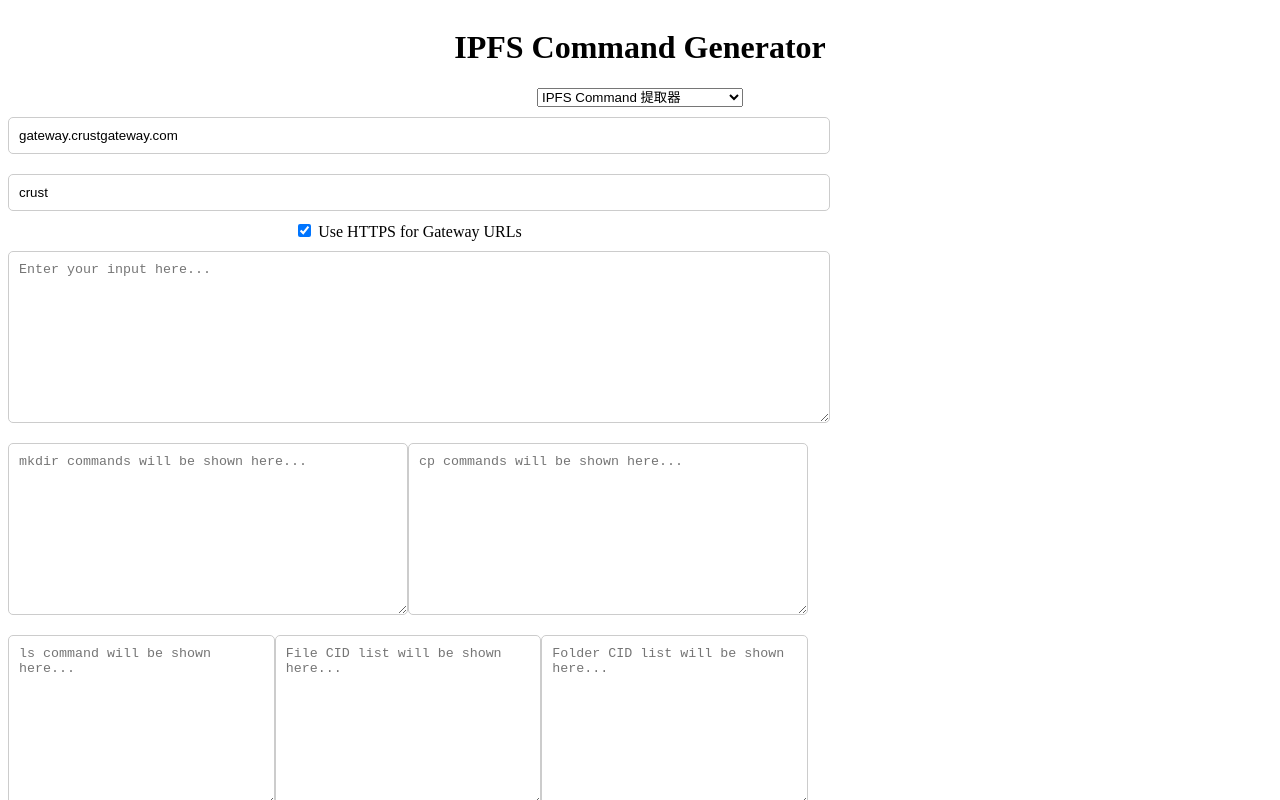
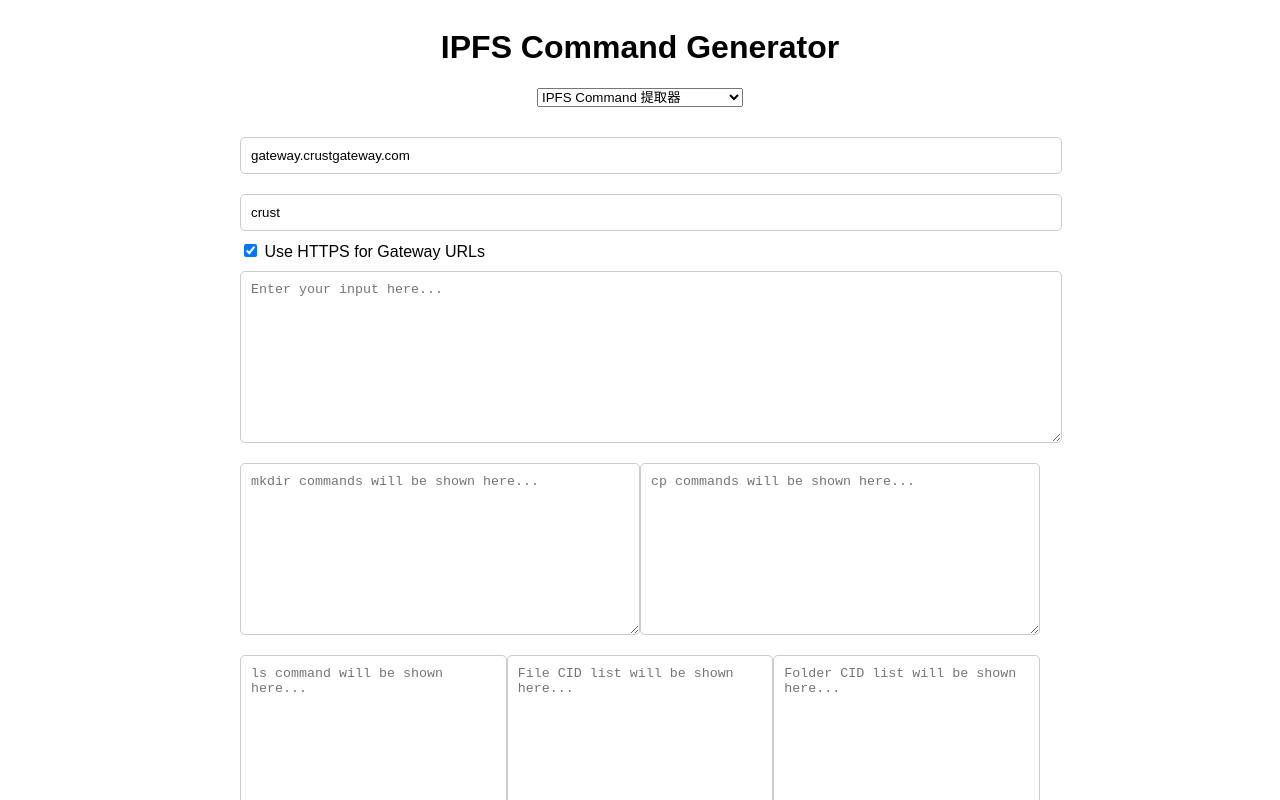
Before and after one commit to KoriIku/ipfs-helper, a Vue app: page / in a window 1280 px wide. Shown: the top 800 px of the page. Built offline with nearby package versions, Linux system fonts and the light colour scheme.

Commit message:
主界面-看起来readme只在模式1出现

```diff
--- a/src/App.vue
+++ b/src/App.vue
@@ -8,7 +8,6 @@
     <Cidv1Mode v-if="currentMode === 'cidv1'" />
     <PinRetryMode v-if="currentMode === 'pinRetry'" />
     <IpfsAddGeneratorMode v-if="currentMode === 'ipfsAddGenerator'" />
-    <Readme />
   </div>
 </template>
 
@@ -19,7 +18,7 @@ import ExtractorMode from './components/ExtractorMode.vue'
 import Cidv1Mode from './components/Cidv1Mode.vue'
 import PinRetryMode from './components/PinRetryMode.vue'
 import IpfsAddGeneratorMode from './components/IpfsAddGeneratorMode.vue'
-import Readme from './components/Readme.vue'
+
 
 const currentMode = ref('extractor')
 
@@ -30,12 +29,16 @@ function handleModeChange(mode) {
 
 <style scoped>
 #app {
-  text-align: center; /* Center text and inline elements horizontally */
+  display: flex;
+  flex-direction: column;
+  align-items: center; /* 水平居中对齐子项 */
+  justify-content: center; /* 垂直居中对齐子项 */
+  margin: 0; /* 清除默认边距 */
+  font-family: Arial, sans-serif; /* 设置字体 */
 }
 
 .centered-container {
-  display: inline-block; /* Adjust container to fit content and center it */
-  text-align: center; /* Center text and inline elements horizontally within container */
-  margin: 0 auto; /* Center the container itself horizontally */
+  text-align: center; /* 中心对齐文本 */
+  margin-bottom: 20px; /* 给内容下方添加间距 */
 }
 </style>
```
